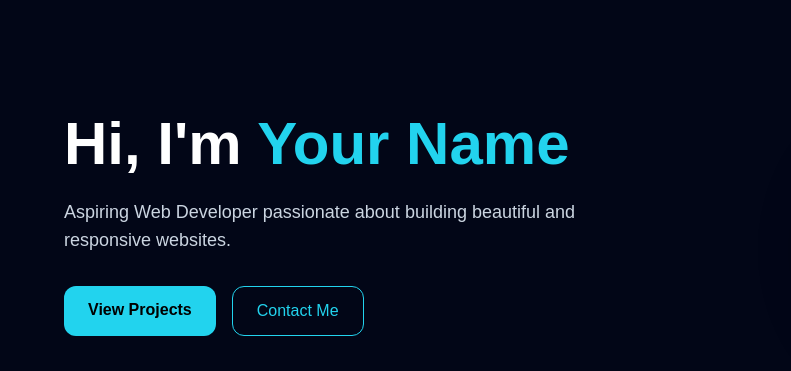
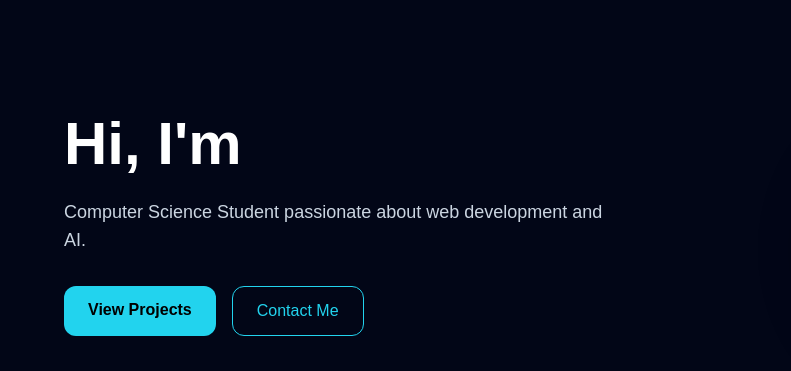
Before and after one commit to Kkm319/finlatics-labs-finlaticswebdev_project1, a website: page index.html in a window 1280 px wide. Shown: the part 240-611 px from the top of the page, 0-791 px from the left. Drawn offline with nearby package versions, Linux system fonts and the light colour scheme.

Commit message:
Change portfolio title and introduction
Updated title and introductory text in index.html.

```diff
--- a/index.html
+++ b/index.html
@@ -3,7 +3,7 @@
   <head>
     <meta charset="UTF-8" />
     <meta name="viewport" content="width=device-width, initial-scale=1.0" />
-    <title>My Portfolio</title>
+    <title>Krinjal|Portfolio</title>
 
     <script src="https://cdn.tailwindcss.com"></script>
     <link rel="stylesheet" href="styles.css" />
@@ -27,11 +27,11 @@
       <div class="max-w-6xl mx-auto grid md:grid-cols-2 gap-12 items-center">
         <div>
           <h1 class="text-5xl md:text-6xl font-bold leading-tight mb-6">
-            Hi, I'm <span class="text-cyan-400">Your Name</span>
+            Hi, I'm <span class="text-cyan-400"Krinjal</span>
           </h1>
 
           <p class="text-slate-300 text-lg mb-8">
-            Aspiring Web Developer passionate about building beautiful and responsive websites.
+            Computer Science Student passionate about web development and AI.
           </p>
 
           <div class="flex gap-4">
```
